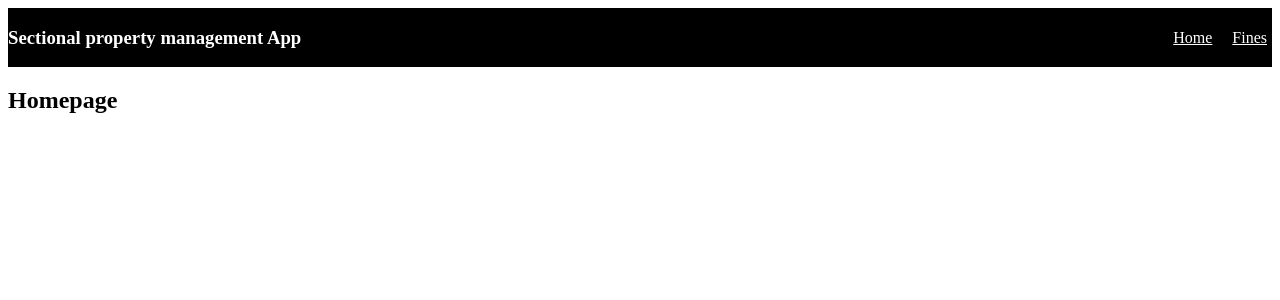
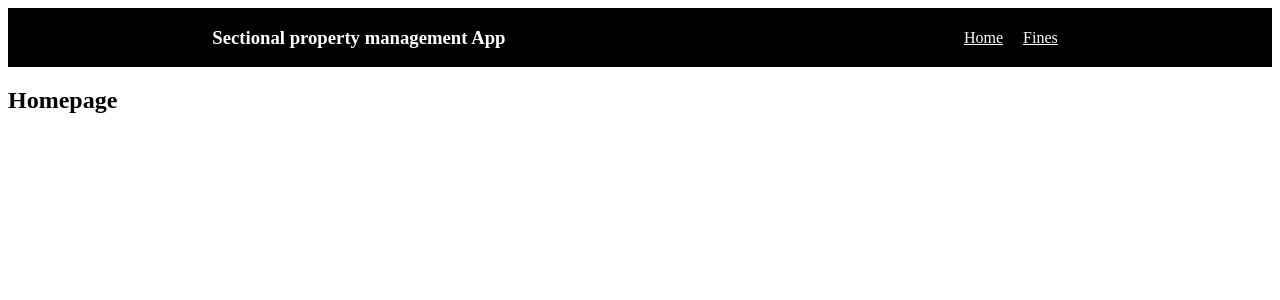
Before and after one commit to Jony145/my-first-static-web-app, a React (Create React App) app: page / in a window 1280 px wide. Shown: the top 300 px of the page. Built offline with nearby package versions, Linux system fonts and the light colour scheme; no server answers; the HTML template or start-up script is replaced by a standard one.

Commit message:
nav config

```diff
--- a/src/index.css
+++ b/src/index.css
@@ -7,12 +7,12 @@
 
 .Navbar h1 {
     color: white;
+    margin-inline: auto
 }
 
 .Navbar a {
     color:white;
-    padding: 5px;
-    margin-left: 10px;
+    padding: 0 10px;
 }
 
 .Navbar a:hover {
@@ -24,5 +24,5 @@
 }
 
 .Links {
-    margin-left: auto;
+    margin: auto;
 }
```
